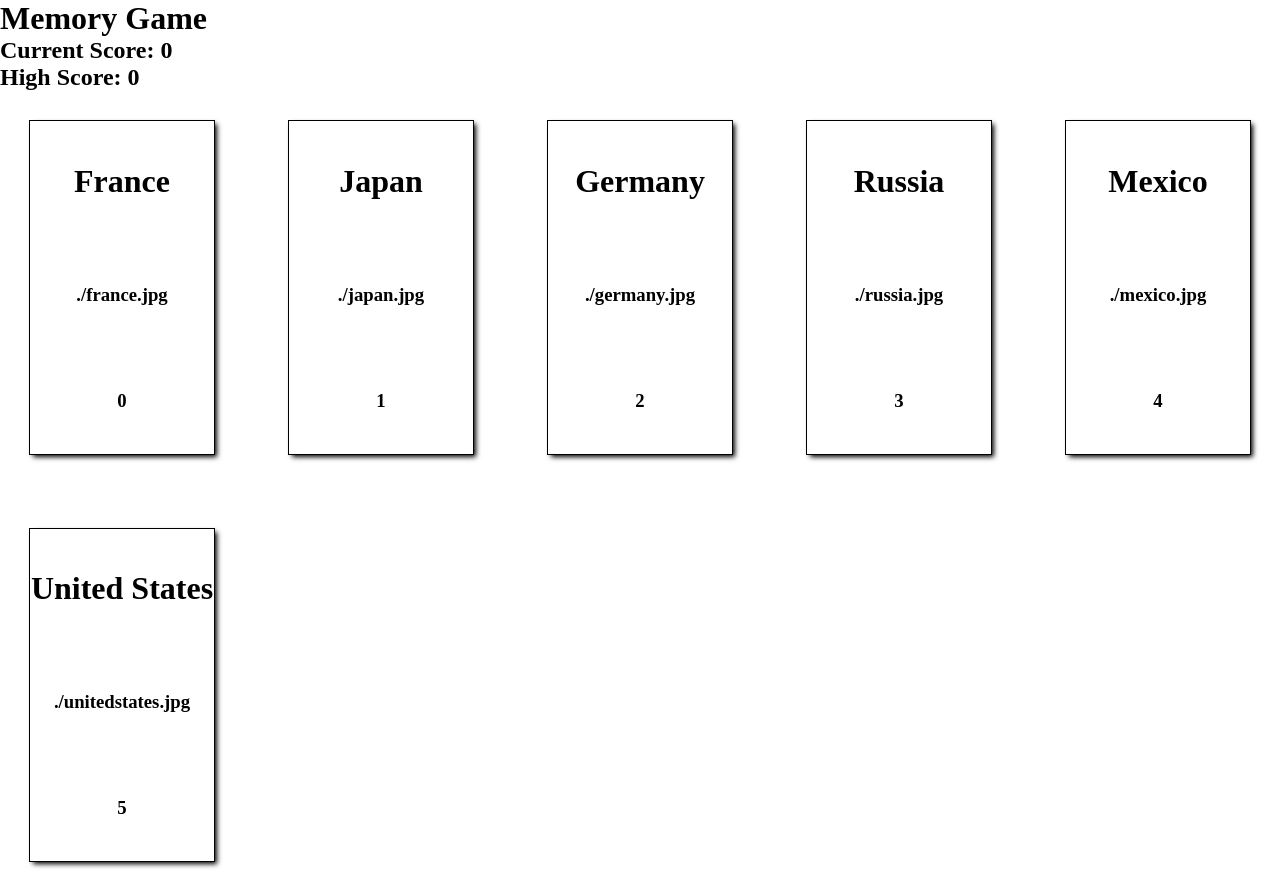
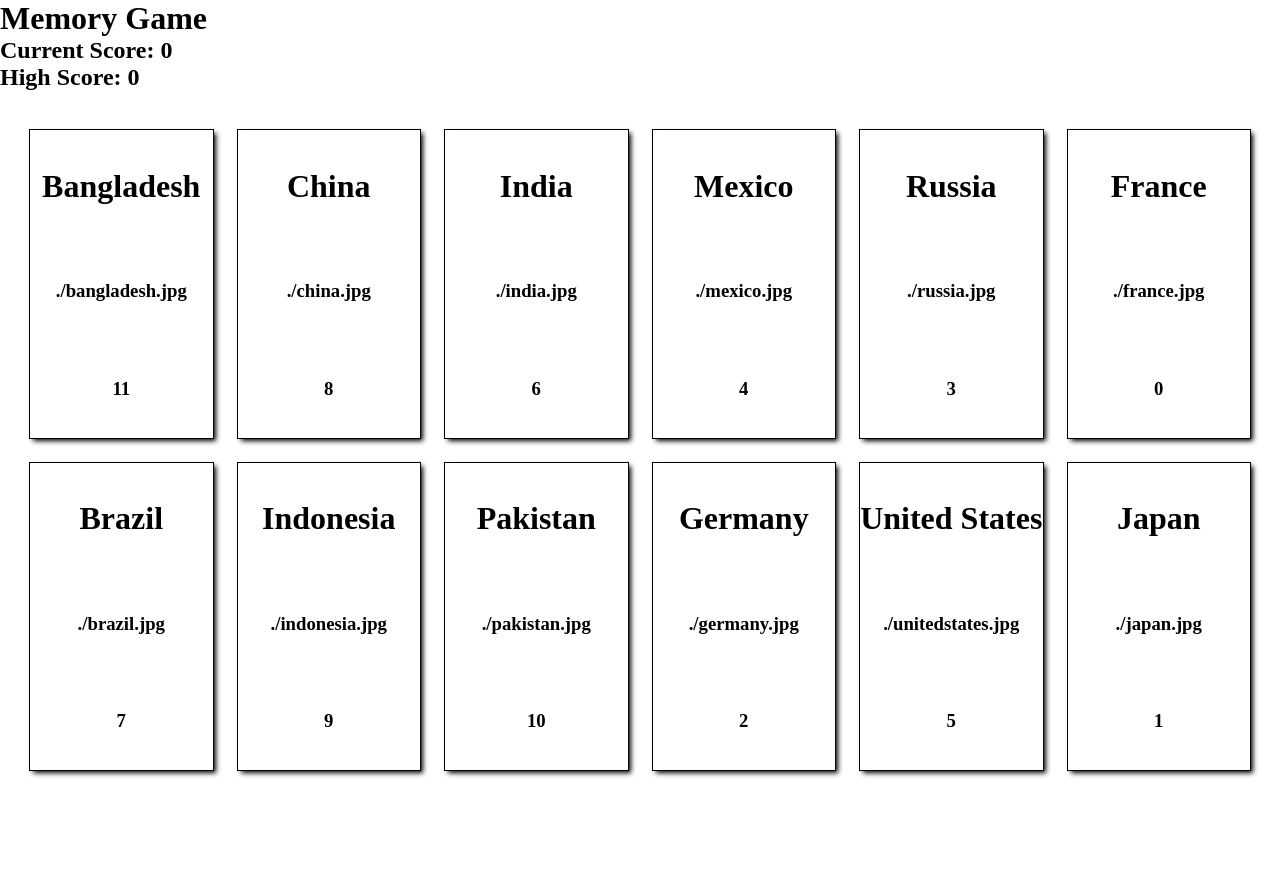
Before and after one commit to RichardGabelman/memory-card, a React (Vite) app: page / in a window 1280 px wide. After the commit the page ends 800 px from the top, so only its background shows below. Built offline with nearby package versions, Linux system fonts and the light colour scheme.

Commit message:
Add more cards, fix page structure

```diff
--- a/src/components/App.jsx
+++ b/src/components/App.jsx
@@ -1,36 +1,65 @@
-import { useState } from 'react';
-import '../styles/App.css';
+import { useState } from "react";
+import "../styles/App.css";
 import Card from "./Card.jsx";
 
 // score + reset button area
 // card area
 
 let defaultCardsArr = [
-  {name: "France", imageInfo: "./france.jpg", id: 0},
-  {name: "Japan", imageInfo: "./japan.jpg", id: 1},
-  {name: "Germany", imageInfo: "./germany.jpg", id: 2},
-  {name: "Russia", imageInfo: "./russia.jpg", id: 3},
-  {name: "Mexico", imageInfo: "./mexico.jpg", id: 4},
-  {name: "United States", imageInfo: "./unitedstates.jpg", id: 5},
-]
+  { name: "France", imageInfo: "./france.jpg", id: 0 },
+  { name: "Japan", imageInfo: "./japan.jpg", id: 1 },
+  { name: "Germany", imageInfo: "./germany.jpg", id: 2 },
+  { name: "Russia", imageInfo: "./russia.jpg", id: 3 },
+  { name: "Mexico", imageInfo: "./mexico.jpg", id: 4 },
+  { name: "United States", imageInfo: "./unitedstates.jpg", id: 5 },
+  { name: "India", imageInfo: "./india.jpg", id: 6},
+  { name: "Brazil", imageInfo: "./brazil.jpg", id: 7},
+  { name: "China", imageInfo: "./china.jpg", id: 8},
+  { name: "Indonesia", imageInfo: "./indonesia.jpg", id: 9},
+  { name: "Pakistan", imageInfo: "./pakistan.jpg", id: 10},
+  { name: "Bangladesh", imageInfo: "./bangladesh.jpg", id: 11}
+];
+
+const arrShuffle = (arr) => {
+  let array = [...arr];
+  for (let i = array.length - 1; i >= 0; i--) {
+    const j = Math.floor(Math.random() * (i + 1));
+    [array[i], array[j]] = [array[j], array[i]];
+  }
+  return array;
+};
 
 function App() {
-  const [cardsArr, setCardsArr] = useState(defaultCardsArr);
+  const [cardsArr, setCardsArr] = useState(arrShuffle(defaultCardsArr));
   const [currentScore, setCurrentScore] = useState(0);
   const [highScore, setHighScore] = useState(0);
   const [clickedArr, setClickedArr] = useState([]);
 
   const handleCardClick = (id) => {
     console.log(id + " clicked");
-  }
+
+    // failure
+    if (clickedArr.includes(id)) {
+      handleFailure();
+    } else {
+      handleSuccess(id);
+    }
+
+    setCardsArr(arrShuffle(cardsArr));
+  };
 
   const handleSuccess = (id) => {
+    setCurrentScore(currentScore + 1);
+    if (currentScore + 1 > highScore) {
+      setHighScore(currentScore + 1);
+    }
+    setClickedArr([...clickedArr, id]);
+  };
 
-  }
-
-  const handleFailure = (id) => {
-
-  }
+  const handleFailure = () => {
+    setCurrentScore(0);
+    setClickedArr([]);
+  };
 
   return (
     <>
@@ -43,14 +72,11 @@ function App() {
       </header>
       <div className="cardHolder">
         {cardsArr.map((card) => (
-          <Card
-            data={card}
-            key={card.id}
-            onClick={handleCardClick}/>
+          <Card data={card} key={card.id} onClick={handleCardClick} />
         ))}
       </div>
     </>
   );
 }
 
-export default App
+export default App;
--- a/src/styles/App.css
+++ b/src/styles/App.css
@@ -1,9 +1,7 @@
 .cardHolder {
   display: grid;
-  grid-template-columns: 1fr 1fr 1fr 1fr 1fr;
+  grid-template-columns: 1fr 1fr 1fr 1fr 1fr 1fr;
   grid-template-rows: 1fr 1fr;
   padding: 30px;
-  width: 100%;
-  height: 100%;
-  gap: 75px;
+  gap: 25px;
 }
--- a/src/styles/Card.css
+++ b/src/styles/Card.css
@@ -4,8 +4,6 @@
   flex-direction: column;
   justify-content: space-around;
   align-items: center;
-  width: 100%;
-  height: 100%;
   box-shadow: 3px 3px 5px;
 }
 
--- a/src/styles/index.css
+++ b/src/styles/index.css
@@ -10,4 +10,6 @@ body, html {
 
 #root {
   height: 100%;
+  display: grid;
+  grid-template-rows: 1fr 7fr;
 }
```
